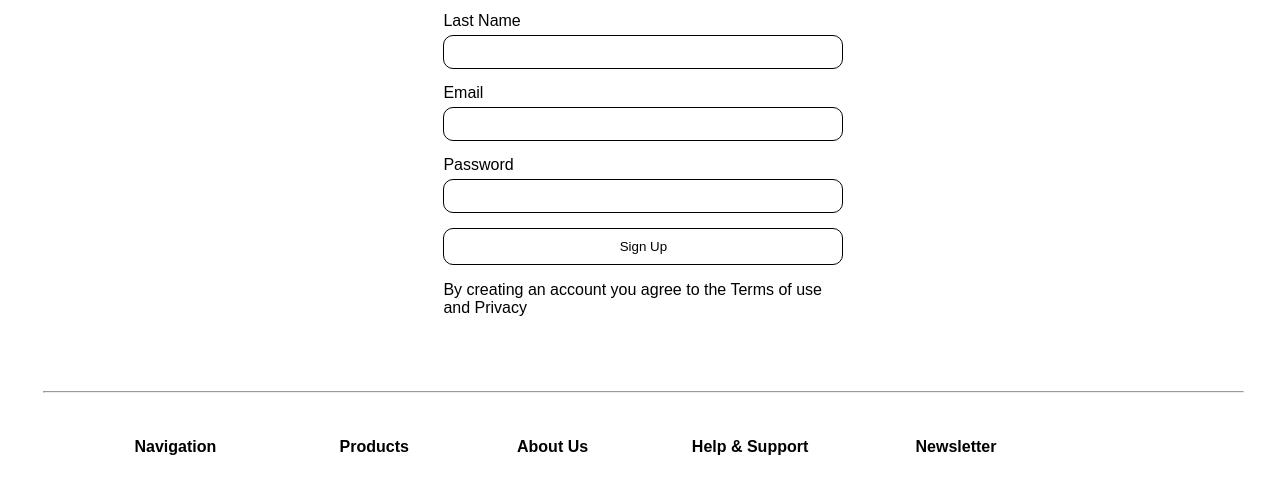
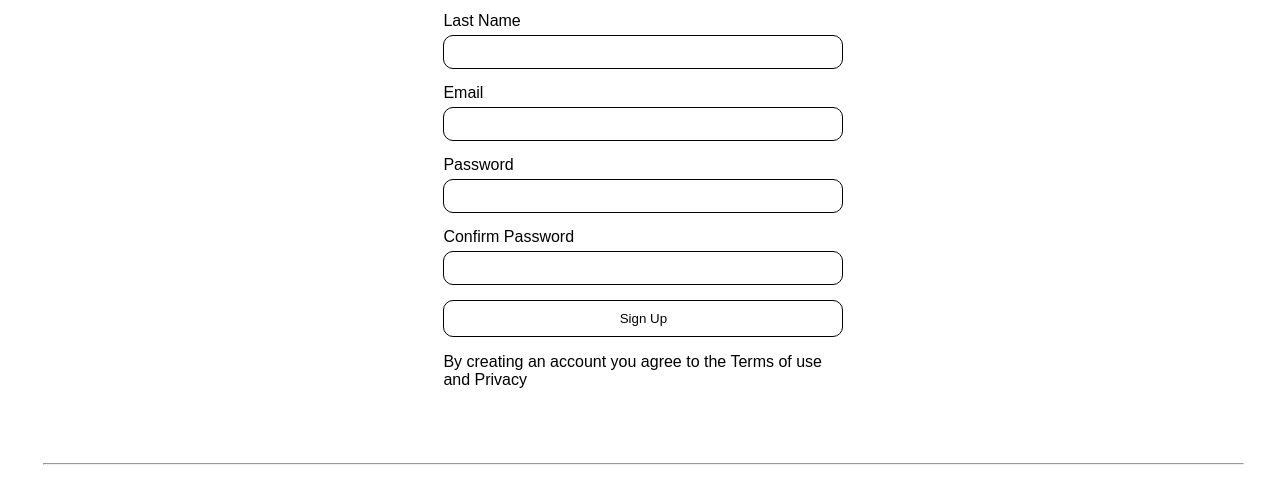
Before and after one commit to OffSecHQ/2201030100045, a plain HTML site: page Assignment_2/2 - Deployment/signup.html in a window 1280 px wide. Shown: the part 256-737 px from the top of the page. Drawn offline with Linux system fonts and the light colour scheme.

Commit message:
Update
added form validation

```diff
--- a/Assignment_2/2 - Deployment/signup.html
+++ b/Assignment_2/2 - Deployment/signup.html
@@ -7,6 +7,18 @@
     <link href="./style.css" rel="stylesheet" />
   </head>
   <body>
+    <script>
+      function PasswordCompare() {
+        let Fpass = document.getElementById("Pass").value;
+        let Fcon = document.getElementById("PassCon").value;
+
+        if (Fpass !== Fcon) {
+          alert("Passwords didn't match! reenter it");
+          return false;
+        }
+        return true;
+      }
+    </script>
     <div class="container">
       <header class="NavBar">
         <ul class="NavMenu">
@@ -27,7 +39,12 @@
 
     <main class="container">
       <div class="FormCard">
-        <form>
+        <form
+          name="RegistrationForm"
+          method="GET"
+          action="./about.html"
+          onsubmit="return PasswordCompare()"
+        >
           <h1>Create an account</h1>
           <label>First Name</label>
           <input class="FormInput" type="text" />
@@ -36,8 +53,10 @@
           <label>Email</label>
           <input class="FormInput" type="email" />
           <label>Password</label>
-          <input class="FormInput" type="email" />
-          <button id="FormBTN">Sign Up</button>
+          <input id="Pass" name="Password" class="FormInput" type="password" required />
+          <label>Confirm Password</label>
+          <input id="PassCon" name="PasswordConfirm" class="FormInput" type="password" required />
+          <button type="submit" id="FormBTN">Sign Up</button>
           <p>
             By creating an account you agree to the
             <a href="terms.html">Terms</a> of use and Privacy
```
